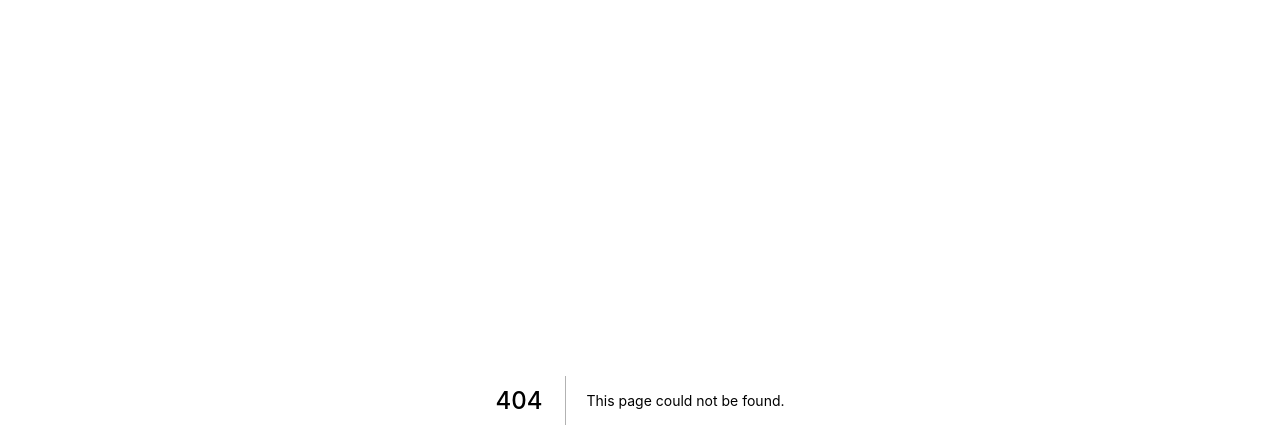
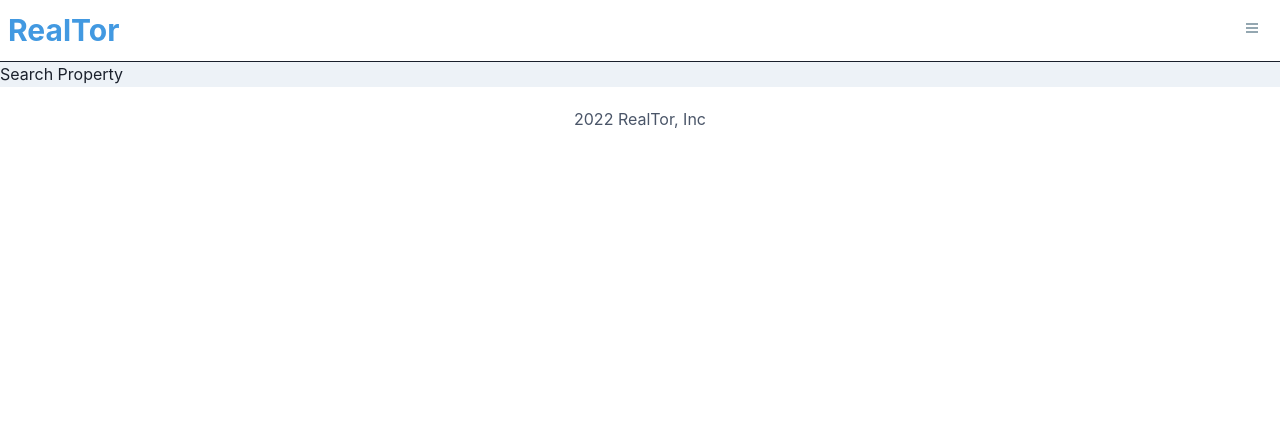
Before and after one commit to KasunShanaka/real-estate-app, a Next.js app: page /search in a window 1280 px wide. Before the commit this address had no page. Shown: the top 448 px of the page. Built offline with nearby package versions, Linux system fonts and the light colour scheme.

Commit message:
Create Search component

```diff
--- a/pages/_app.js
+++ b/pages/_app.js
@@ -1,7 +1,24 @@
-import '../styles/globals.css'
+import '../styles/globals.css';
+import Router from 'next/router';
+import Head from 'next/head';
+import NProgress from 'nprogress';
+import {ChakraProvider} from '@chakra-ui/react';
+
+import Layout from '../components/Layout'
 
 function MyApp({ Component, pageProps }) {
-  return <Component {...pageProps} />
+  return (
+    <>
+    <Head>
+
+    </Head>
+    <ChakraProvider>
+      <Layout>
+        <Component {...pageProps} />
+      </Layout>
+    </ChakraProvider>
+    </>
+  )
 }
 
 export default MyApp
--- /dev/null
+++ b/pages/search.js
@@ -0,0 +1,27 @@
+import { useState } from "react";
+import { useRouter } from "next/router";
+import Image from "next/image";
+import { Flex, Box, Text, Icon } from "@chakra-ui/react";
+import { BsFilter } from "react-icons/bs";
+
+const Search = () => {
+    const [searchFilters, setSearchFilters] = useState(false);
+    const router = useRouter();
+
+    return (
+        <Box>
+            <Flex
+                cursor="pointer"
+                bg="gray.100"
+
+            >
+                <Text>
+                    Search Property
+                </Text>
+
+            </Flex>
+        </Box>
+    )
+}
+
+export default Search;
```
Also changed, not shown: pages/index.js (+23 -5 lines).
